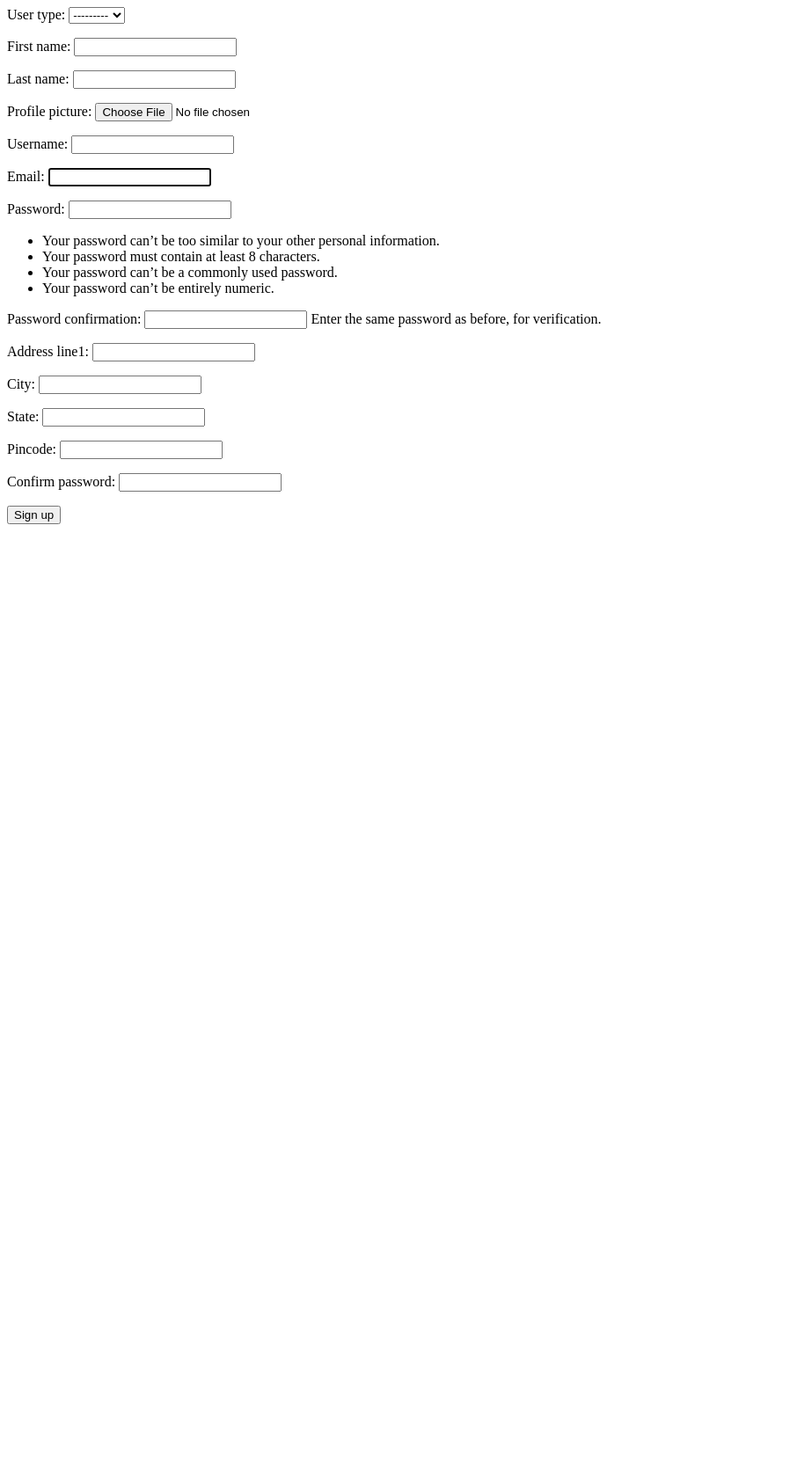
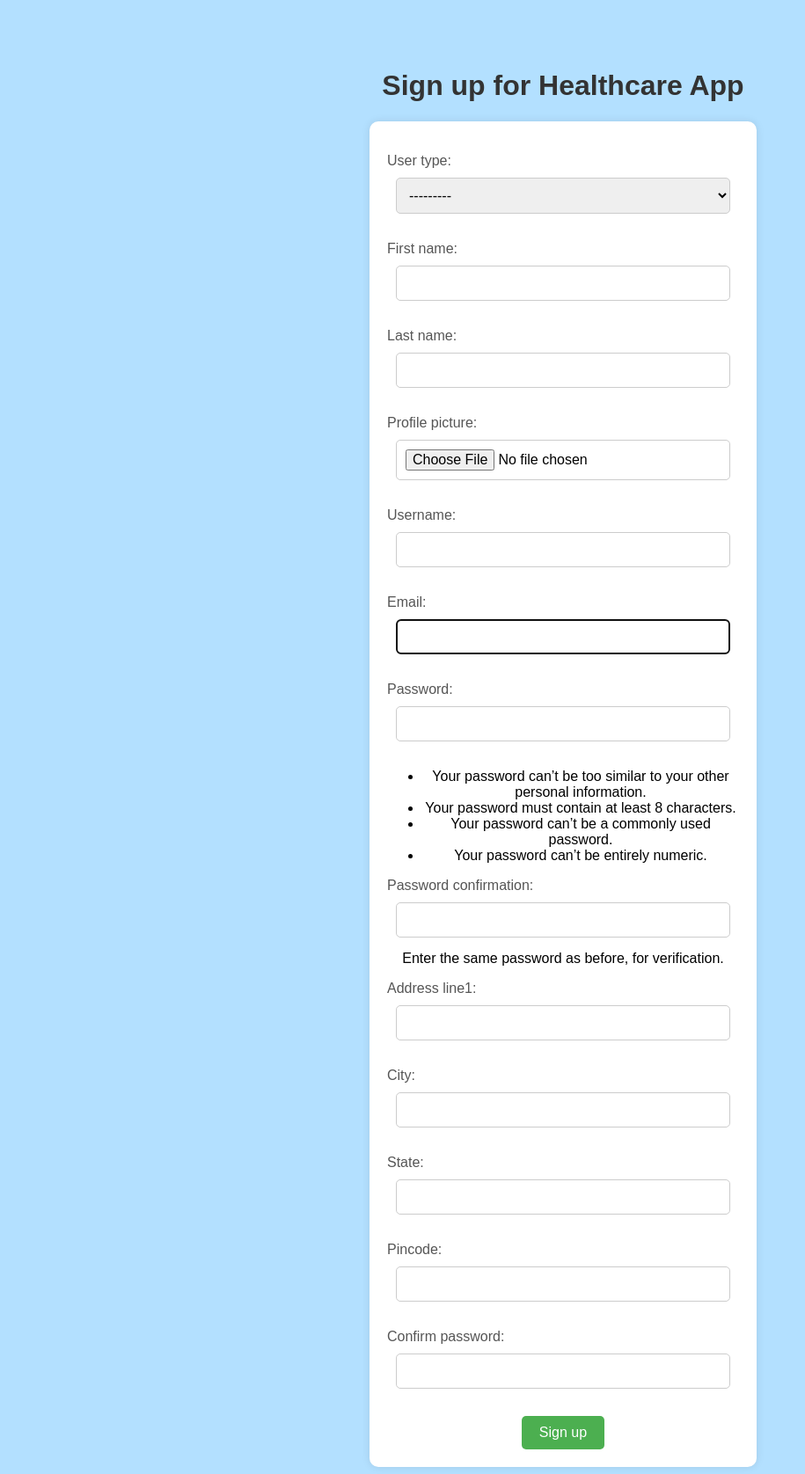
Before and after one commit to siddarthsingh24/HealthCare-Mgmt, a Django app: page /signup/ in a window 1280 px wide. Shown: the whole page at 88% size, without its empty margins (0-915 px from the left). Before the commit the page ends 596 px from the top, so only its background shows below. Run offline with Django 5.2, Linux system fonts and the light colour scheme.

Commit message:
Update signup.html

```diff
--- a/users/templates/users/signup.html
+++ b/users/templates/users/signup.html
@@ -1,5 +1,65 @@
-<form method="post" enctype="multipart/form-data">
-    {% csrf_token %}
-    {{ form.as_p }}
-    <button type="submit">Sign up</button>
-</form>
+<!DOCTYPE html>
+<html>
+<head>
+    <title>Welcome to Healthcare App - Sign up</title>
+    <style>
+        body {
+            font-family: Arial, sans-serif;
+            background-color: #b3e0ff; /* Light blue background */
+            text-align: center;
+            padding-top: 50px;
+        }
+        form {
+            max-width: 400px;
+            margin: 0 auto;
+            background-color: #fff;
+            padding: 20px;
+            border-radius: 10px;
+            box-shadow: 0 0 10px rgba(0,0,0,0.1);
+        }
+        h1 {
+            color: #333;
+        }
+        label {
+            display: block;
+            text-align: left;
+            margin-bottom: 10px;
+            color: #555;
+        }
+        input[type="text"],
+        input[type="email"],
+        input[type="password"],
+        input[type="file"],
+        select {
+            width: calc(100% - 20px);
+            padding: 10px;
+            margin-bottom: 15px;
+            border: 1px solid #ccc;
+            border-radius: 5px;
+            box-sizing: border-box;
+            font-size: 16px;
+        }
+        button[type="submit"] {
+            background-color: #4CAF50;
+            color: white;
+            padding: 10px 20px;
+            border: none;
+            border-radius: 5px;
+            cursor: pointer;
+            transition: background-color 0.3s;
+            font-size: 16px;
+        }
+        button[type="submit"]:hover {
+            background-color: #45a049;
+        }
+    </style>
+</head>
+<body>
+    <h1>Sign up for Healthcare App</h1>
+    <form method="post" enctype="multipart/form-data">
+        {% csrf_token %}
+        {{ form.as_p }}
+        <button type="submit">Sign up</button>
+    </form>
+</body>
+</html>
```
